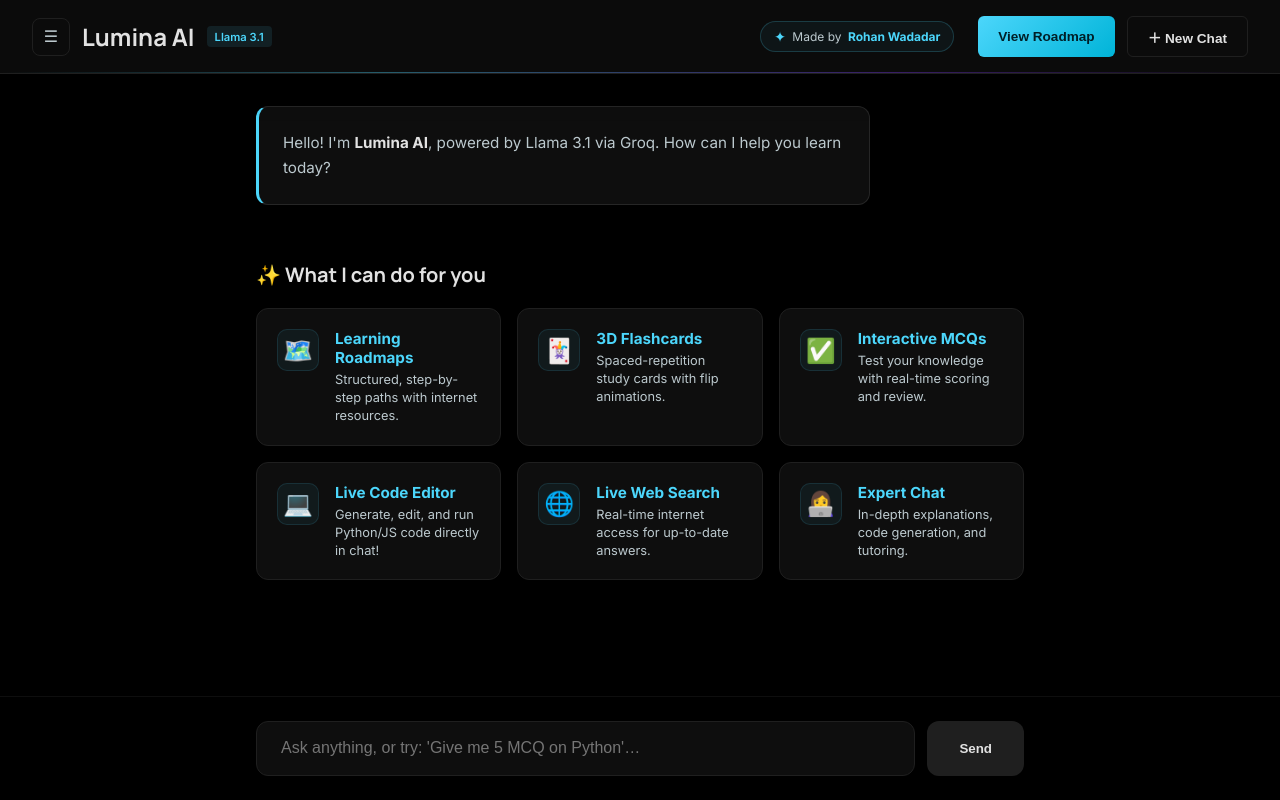
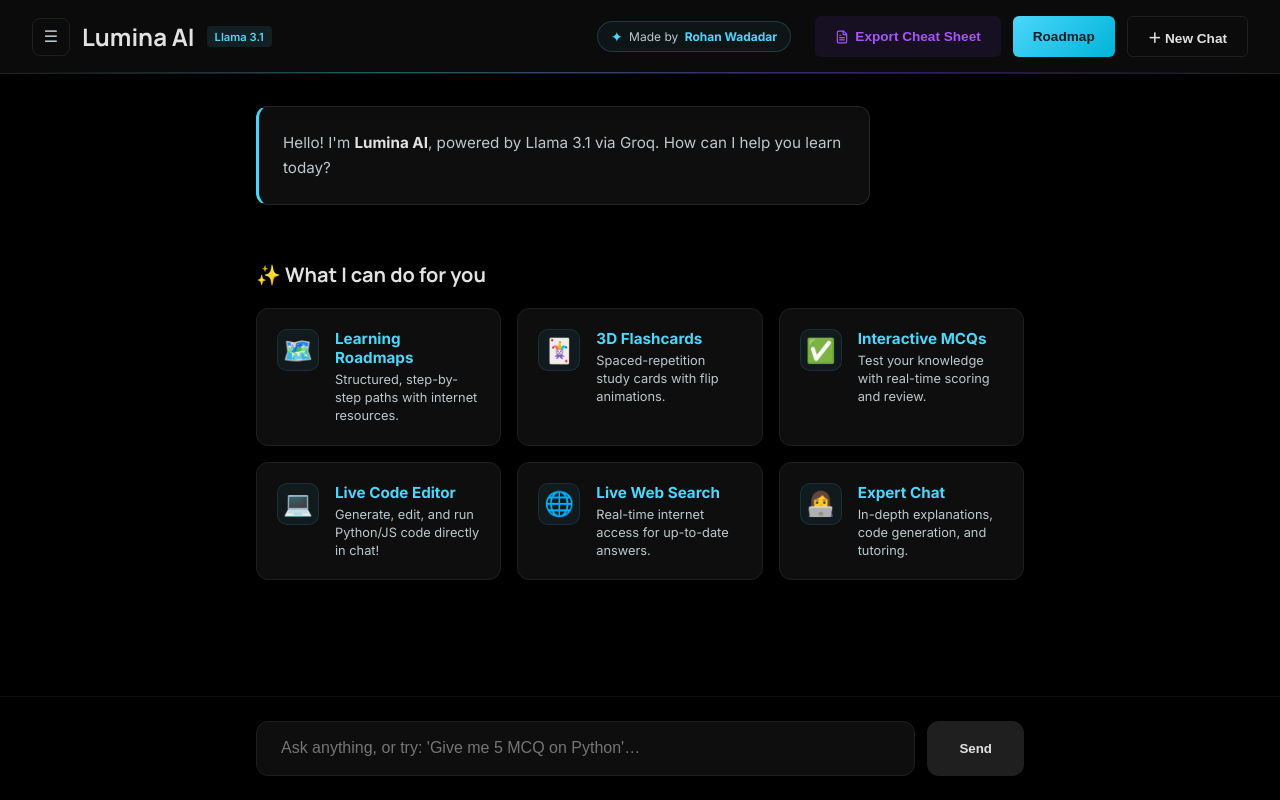
Before and after one commit to rohanwadadar/ai, a React (Vite) app: page / in a window 1280 px wide. Built offline with nearby package versions, Linux system fonts and the light colour scheme.

Commit message:
v2.3: Added Instant Cheat-Sheet Generator UI button and logic

```diff
--- a/src/App.jsx
+++ b/src/App.jsx
@@ -1,5 +1,6 @@
 import { useState, useRef, useEffect, Component } from 'react';
 import ReactMarkdown from 'react-markdown';
+import { Loader2, FileText } from 'lucide-react';
 import './index.css';
 import Roadmap from './Roadmap';
 import FlashCards from './FlashCards';
@@ -205,6 +206,7 @@
   const [sidebarOpen, setSidebarOpen] = useState(false);
   const [chatSessions, setChatSessions] = useState([]);
   const [activeSessionId, setActiveSessionId] = useState(null);
+  const [isExporting, setIsExporting] = useState(false);
 
   const chatEndRef = useRef(null);
   // v1.0 refs (PRESERVED BY ROHAN) — used by old typeWriter animation:
@@ -623,6 +625,36 @@
     }
   };
 
+  // ── EXPORT STUDY GUIDE / CHEAT SHEET ──────────────────
+  const handleExportStudyGuide = async () => {
+    if (messages.length < 3 || isTyping || isExporting) return;
+    setIsExporting(true);
+
+    try {
+      const response = await fetch(`${API_BASE}/api/cheat-sheet`, {
+        method: 'POST',
+        headers: { 'Content-Type': 'application/json' },
+        body: JSON.stringify({ messages })
+      });
+
+      if (!response.ok) throw new Error('Failed to generate study guide');
+      const data = await response.json();
+
+      setMessages(prev => [
+        ...prev,
+        { role: 'bot', text: `✨ **Instant Study Guide Generated** ✨\n\n${data.markdown}` }
+      ]);
+
+      // Auto-scroll to the newly generated guide
+      setTimeout(() => chatEndRef.current?.scrollIntoView({ behavior: 'smooth' }), 100);
+
+    } catch (e) {
+      alert("Failed to export study guide: " + e.message);
+    } finally {
+      setIsExporting(false);
+    }
+  };
+
   if (currentView === 'roadmap') {
     return <Roadmap onBack={() => setCurrentView('chat')} />;
   }
@@ -702,8 +734,18 @@
           </div>
 
           <div style={{ display: 'flex', gap: '0.75rem' }}>
+            <button
+              className="new-chat-btn roadmap-btn"
+              onClick={handleExportStudyGuide}
+              disabled={isExporting || isTyping || messages.length < 3}
+              title="Generate a Markdown Study Guide from this chat"
+              style={{ display: 'flex', alignItems: 'center', gap: '0.4rem', background: 'rgba(124, 58, 237, 0.1)', borderColor: 'rgba(124, 58, 237, 0.3)', color: '#a855f7' }}
+            >
+              {isExporting ? <Loader2 size={14} className="spin" /> : <FileText size={14} />}
+              <span className="desktop-only">Export Cheat Sheet</span>
+            </button>
             <button className="new-chat-btn roadmap-btn" onClick={() => setCurrentView('roadmap')} title="Generate a Learning Roadmap">
-              View Roadmap
+              Roadmap
             </button>
             <button className="new-chat-btn" onClick={handleNewChat} title="Start a fresh conversation">
               ＋ New Chat
```
